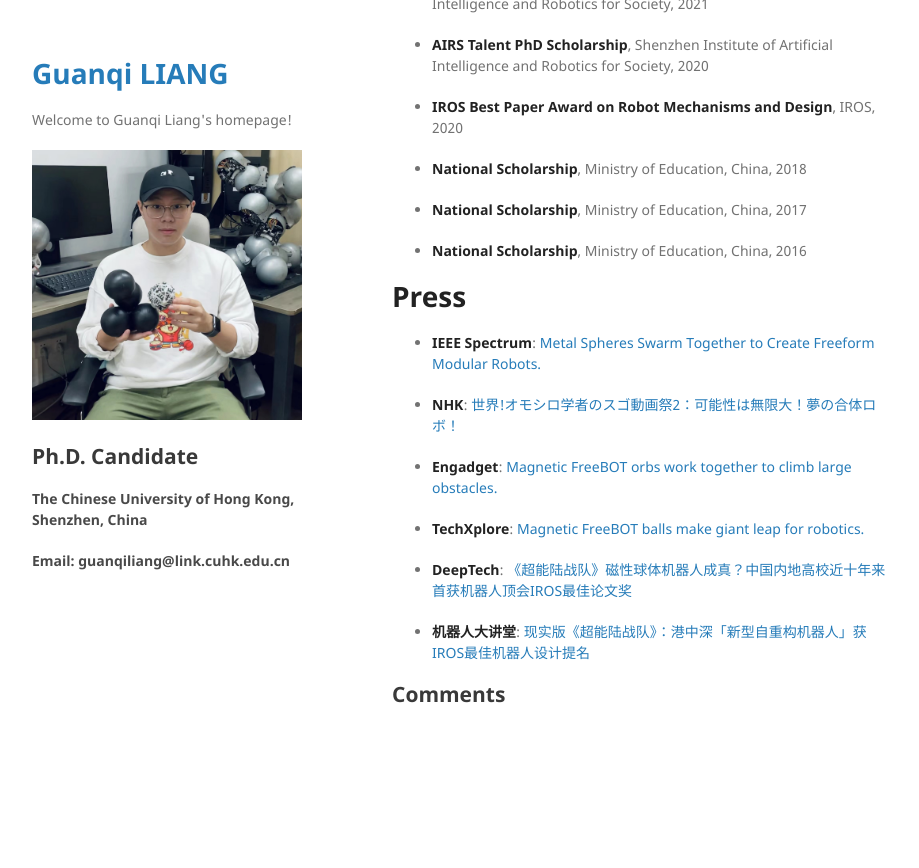
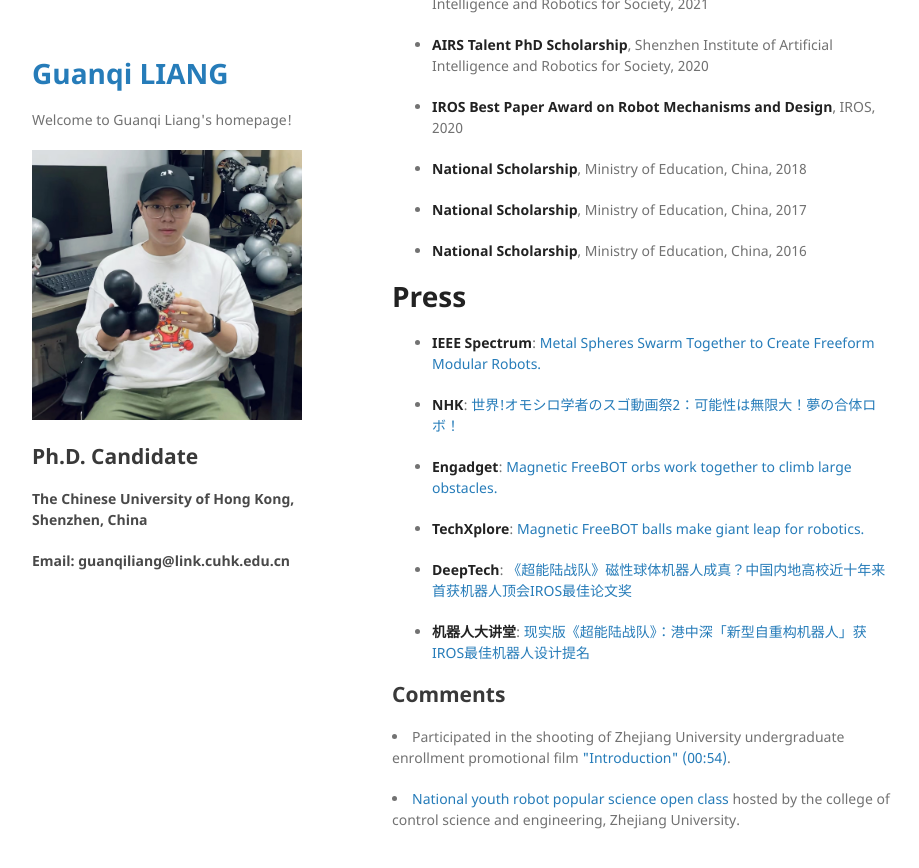
Before and after one commit to guanqiliang/guanqiliang.github.com, a Jekyll site: the page built from index.md, in a window 1280 px wide and 900 px high, scrolled down 1679 px. Shown: the top 868 px of the window, without its empty margins (178-1097 px from the left). Built offline with Jekyll 4.4.1, drawn with Linux system fonts in a browser that asks for light colours; our own code applies the rules of GitHub Pages for plain Markdown files; before the commit the page ends 2455 px from its top, so only the background shows below that.

Commit message:
Update index.md

```diff
--- a/index.md
+++ b/index.md
@@ -69,3 +69,9 @@ Hello, I am a 5th year Ph.D candidate, supervised by [Prof. Tin Lun LAM](https:/
 * <strong>机器人大讲堂</strong>: [现实版《超能陆战队》：港中深「新型自重构机器人」获IROS最佳机器人设计提名](https://mp.weixin.qq.com/s/Knbd47iNVu5qtmXGJRuWSQ)
 
 <h2>Comments</h2>
+<p>
+<li>Participated in the shooting of Zhejiang University undergraduate enrollment promotional film <a href="https://zdzsc.zju.edu.cn/_s92/2022/0614/c24412a2592043/page.psp">"Introduction" (00:54)</a>.</li>
+</p>
+<p>
+<li><a href="https://mp.weixin.qq.com/s?__biz=MzI3MDM5OTM4OA==&mid=2247498176&idx=3&sn=94615527dd1db91d0504448f24c96374&chksm=ead31b33dda492251da94bc2e3c6b5b9011e5c8a607c0f52cff231ddb21eac903c92f0a0616a">National youth robot popular science open class</a> hosted by the college of control science and engineering, Zhejiang University.</li>
+</p>
```
